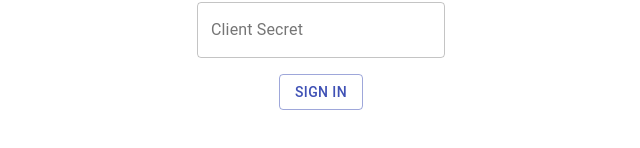
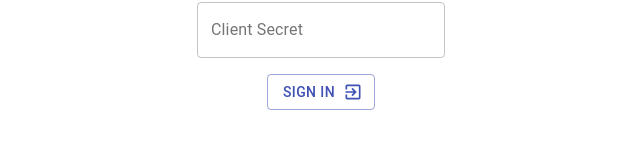
Before and after one commit to IvanSemin33/samurai-test, a React (Create React App) app: page / in a window 1280 px wide. Shown: the part 396-544 px from the top of the page, without its empty margins (319-959 px from the left). Built offline with nearby package versions, Linux system fonts and the light colour scheme.

Commit message:
add log in icon

```diff
--- a/src/components/AuthForm.jsx
+++ b/src/components/AuthForm.jsx
@@ -4,6 +4,7 @@ import { PropTypes } from 'prop-types'
 import { login } from '../redux/actions/authActions'
 import { TextField, Grid, Button, Typography } from '@material-ui/core'
 import _ from 'lodash'
+import { ExitToApp as LoginToApp } from '@material-ui/icons'
 
 /**
  * Authorization form
@@ -66,6 +67,7 @@ const AuthForm = ({ login, apiError, fetchInProgress }) => {
           color="primary"
           onClick={onClickLogin}
           disabled={fetchInProgress}
+          endIcon={<LoginToApp />}
         >
           Sign in
         </Button>
```
